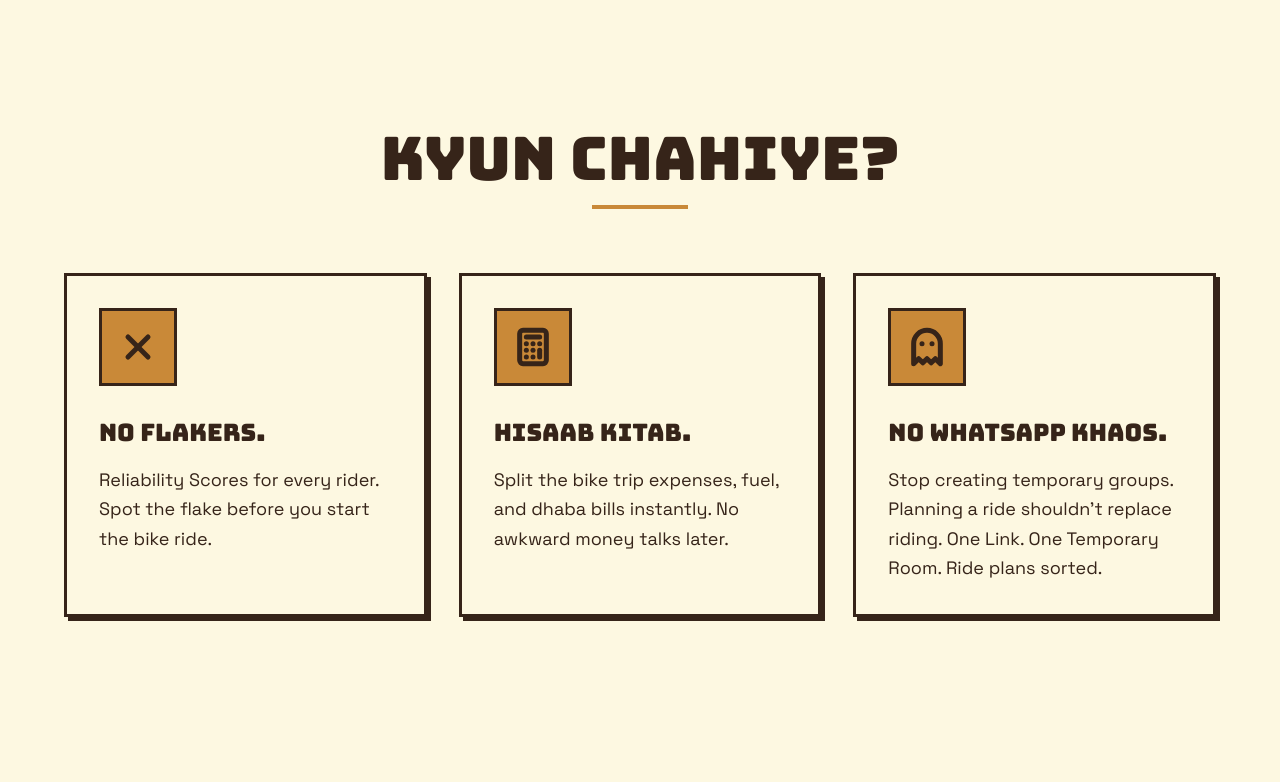
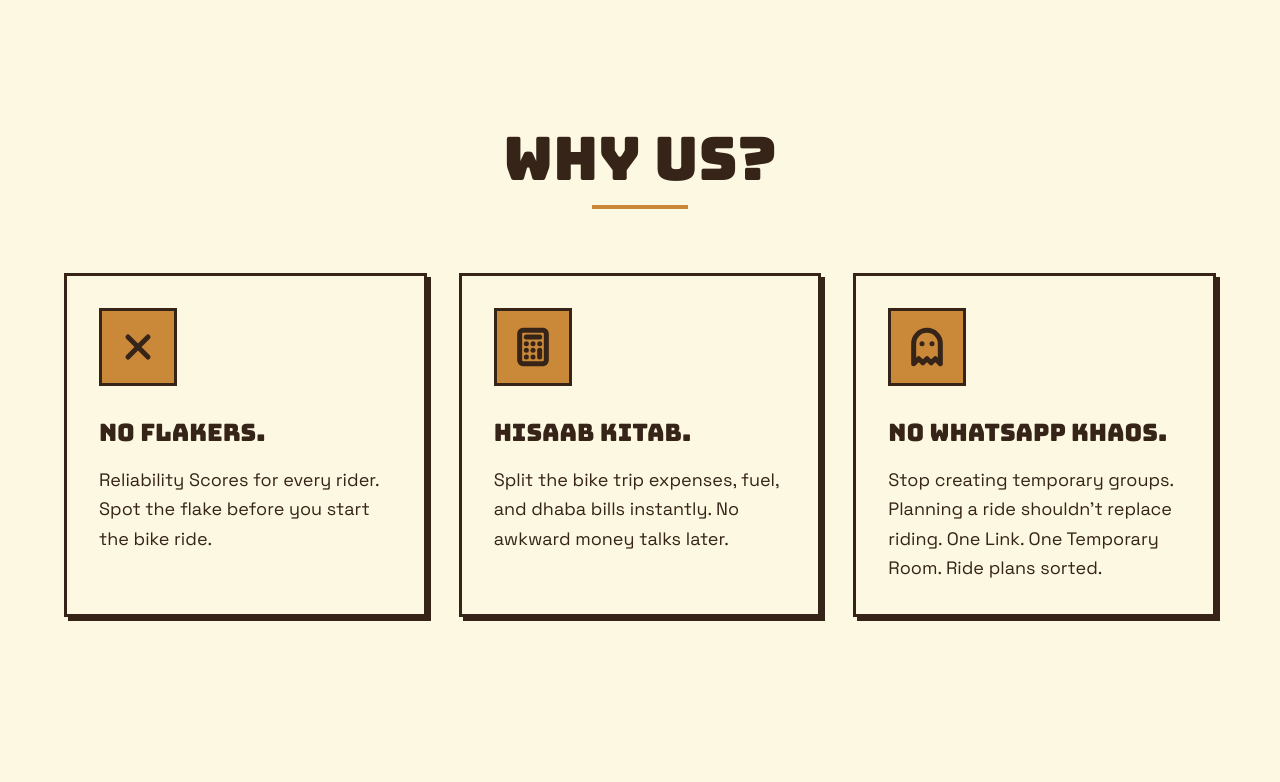
Before and after one commit to SwarupKharul/JugaaduRider-landing, a React (Vite) app: page / in a window 1280 px wide. Shown: the part 1080-1862 px from the top of the page. Built offline with nearby package versions, Linux system fonts and the light colour scheme.

Commit message:
fix: UI minor fixes

```diff
--- a/src/components/Footer.tsx
+++ b/src/components/Footer.tsx
@@ -7,9 +7,9 @@ export function Footer() {
         {/* Main Footer Content */}
         <div className="text-center mb-8">
           {/* Made with Love */}
-          <div className="inline-block border-thick border-[#FDF8E1] neo-brutal-shadow-sm bg-[#C98938] px-8 py-4 mb-8" style={{ boxShadow: '4px 4px 0px #FDF8E1' }}>
-            <p className="font-bungee text-base md:text-lg text-[#362419] flex items-center justify-center gap-2">
-              MADE WITH <Heart className="w-5 h-5 fill-current" strokeWidth={0} /> & PETROL IN INDIA
+          <div className="inline-block border-thick border-[#FDF8E1] neo-brutal-shadow-sm bg-[#C98938] px-4 md:px-8 py-3 md:py-4 mb-8" style={{ boxShadow: '4px 4px 0px #FDF8E1' }}>
+            <p className="font-bungee text-xs md:text-lg text-[#362419] flex items-center justify-center gap-1 md:gap-2 whitespace-nowrap">
+              MADE WITH <Heart className="w-4 h-4 md:w-5 md:h-5 fill-current flex-shrink-0" strokeWidth={0} /> & PETROL IN INDIA
             </p>
           </div>
 
--- a/src/components/WhySection.tsx
+++ b/src/components/WhySection.tsx
@@ -25,7 +25,7 @@ export function WhySection() {
         {/* Section Title */}
         <div className="text-center mb-12 md:mb-16">
           <h2 className="font-bungee uppercase text-3xl sm:text-4xl md:text-5xl lg:text-6xl mb-4">
-            KYUN CHAHIYE?
+            Why Us?
           </h2>
           <div className="w-24 h-1 bg-[#C98938] mx-auto"></div>
         </div>
```
